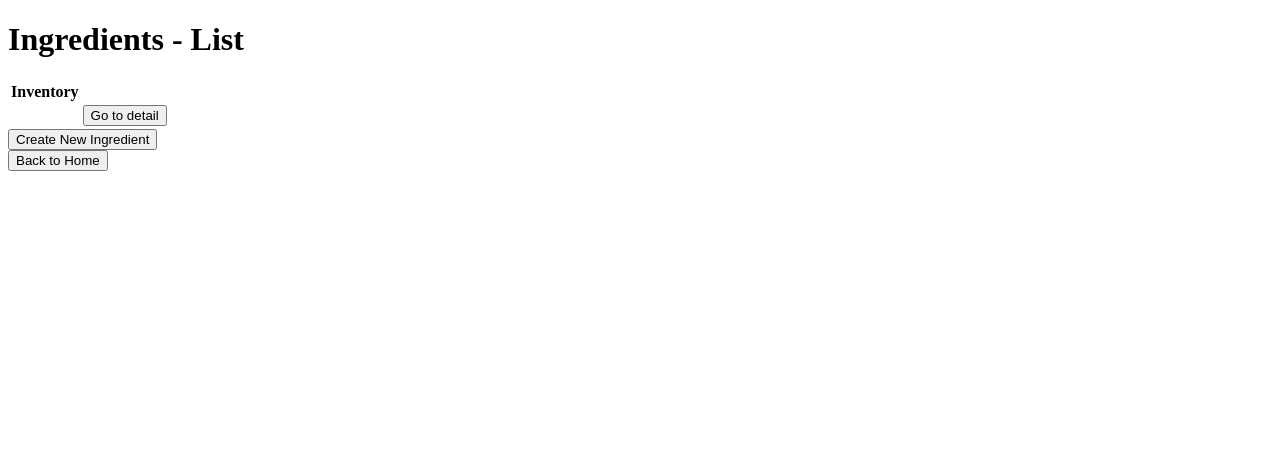
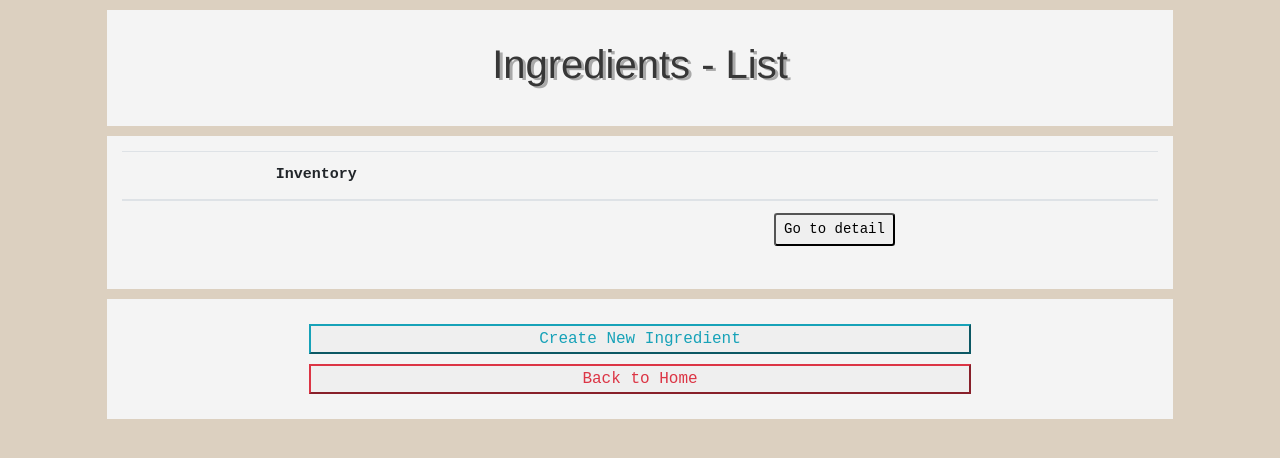
Before and after one commit to dokkaebae/thegoodplace, a Django app: page /ingredients-list in a window 1280 px wide. Shown: the top 458 px of the page. Run offline with Django 3.2, Linux system fonts and the light colour scheme; some libraries are stand-ins or nearby versions.

Commit message:
Added css for ingredients list

```diff
--- a/static/styles.css
+++ b/static/styles.css
@@ -5,6 +5,10 @@ body{
 }
 
 th{
+  text-align: center;
+}
+
+td{
   text-align: center;
 }
 
@@ -19,7 +23,12 @@ h2 {
 }
 
 .table{
-  font-size: 20px;
+  font-size: 15px;
+  padding: 5px;
+}
+
+.button_container {
+  margin: 10px;
 }
 
 #page_header {
--- a/templates/ingredients_list.html
+++ b/templates/ingredients_list.html
@@ -2,14 +2,17 @@
 <html>
   <head>
     <title>Ingredients - List</title>
+
+    <link rel="stylesheet" href="/static/bootstrap.min.css">
+    <link rel="stylesheet" href="/static/styles.css">
   </head>
 
   <body>
-    <div>
+    <div class="col-lg-10 col-lg-10 mx-auto container">
       <h1 id="page_header">Ingredients - List</h1>
     </div>
 
-    <div>
+    <div class="col-lg-10 col-lg-10 mx-auto container">
         <table class="table">
           <thead>
             <tr>
@@ -21,25 +24,29 @@
               <tr>
                 <td></td>
                 <td>
+                  <div class="col-lg-5 mx-auto">
                     <form method="get" action="http://localhost:8000/ingredients-detail">
-                    <button type="submit" id="button_to_ingredients_detail">Go to detail</button>
+                      <button type="submit" class="btn-sm" id="button_to_ingredients_detail">Go to detail</button>
                     </form>
+                  </div>
                 </td>
               </tr>
           </tbody>
         </table>
     </div>
 
-    <div>
+    <div class="col-lg-10 mx-auto container">
+      <div class="col-lg-8 mx-auto button_container">
         <form method="get" action="http://localhost:8000/ingredients-create">
-        <button type="submit" id="button_to_ingredients_create">Create New Ingredient</button>
+          <button type="submit" class="btn-block btn-outline-info" id="button_to_ingredients_create">Create New Ingredient</button>
         </form>
       </div>
 
-    <div>
+      <div class="col-lg-8 mx-auto button_container">
         <form method="get" action="http://localhost:8000">
-        <button type="submit" id="back_button">Back to Home</button>
+          <button type="submit" class="btn-block btn-outline-danger" id="back_button">Back to Home</button>
         </form>
+      </div>
   </div>
   </body>
 </html>
```
Lines whose indentation alone changed are shown as unchanged.
